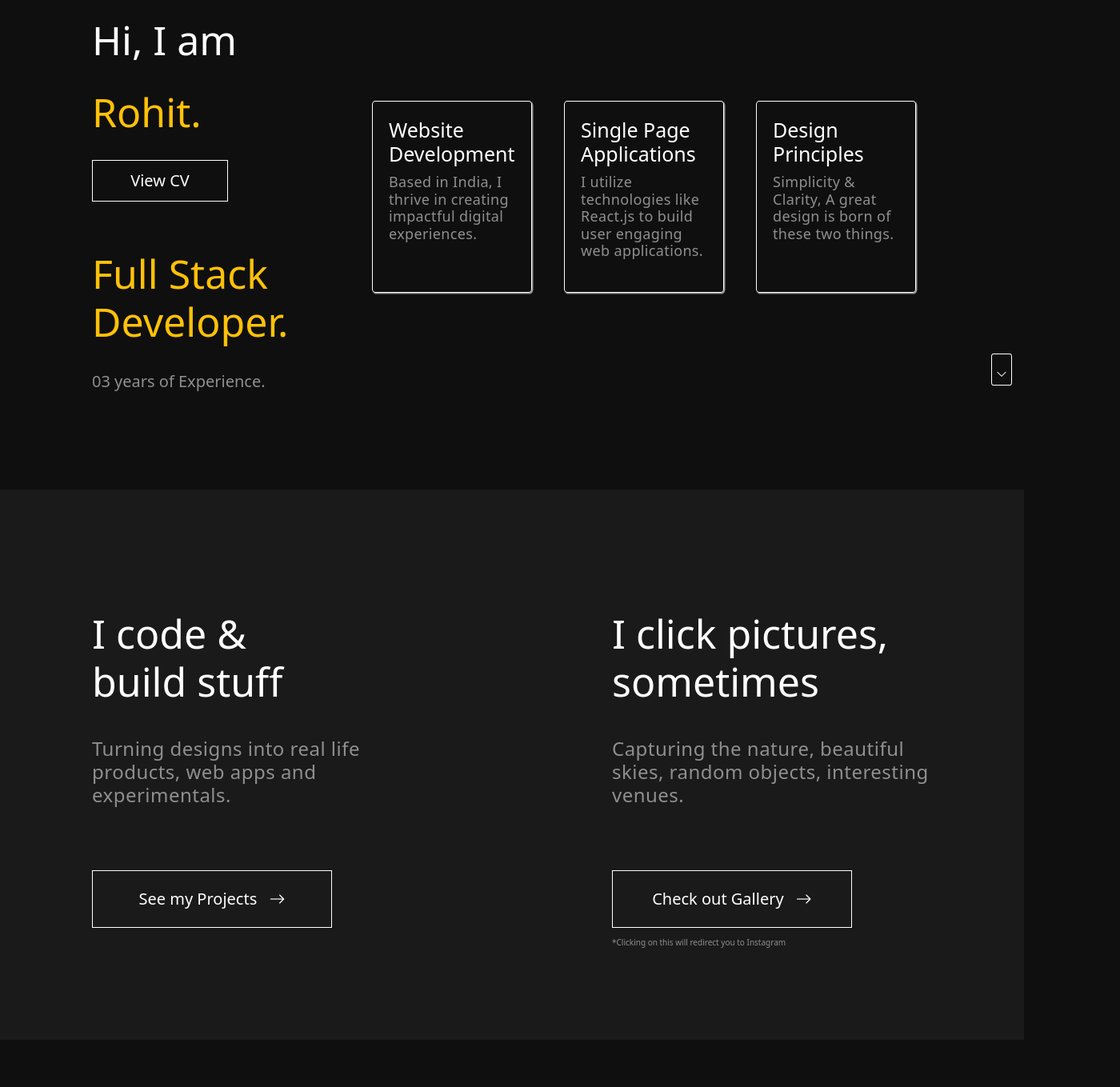
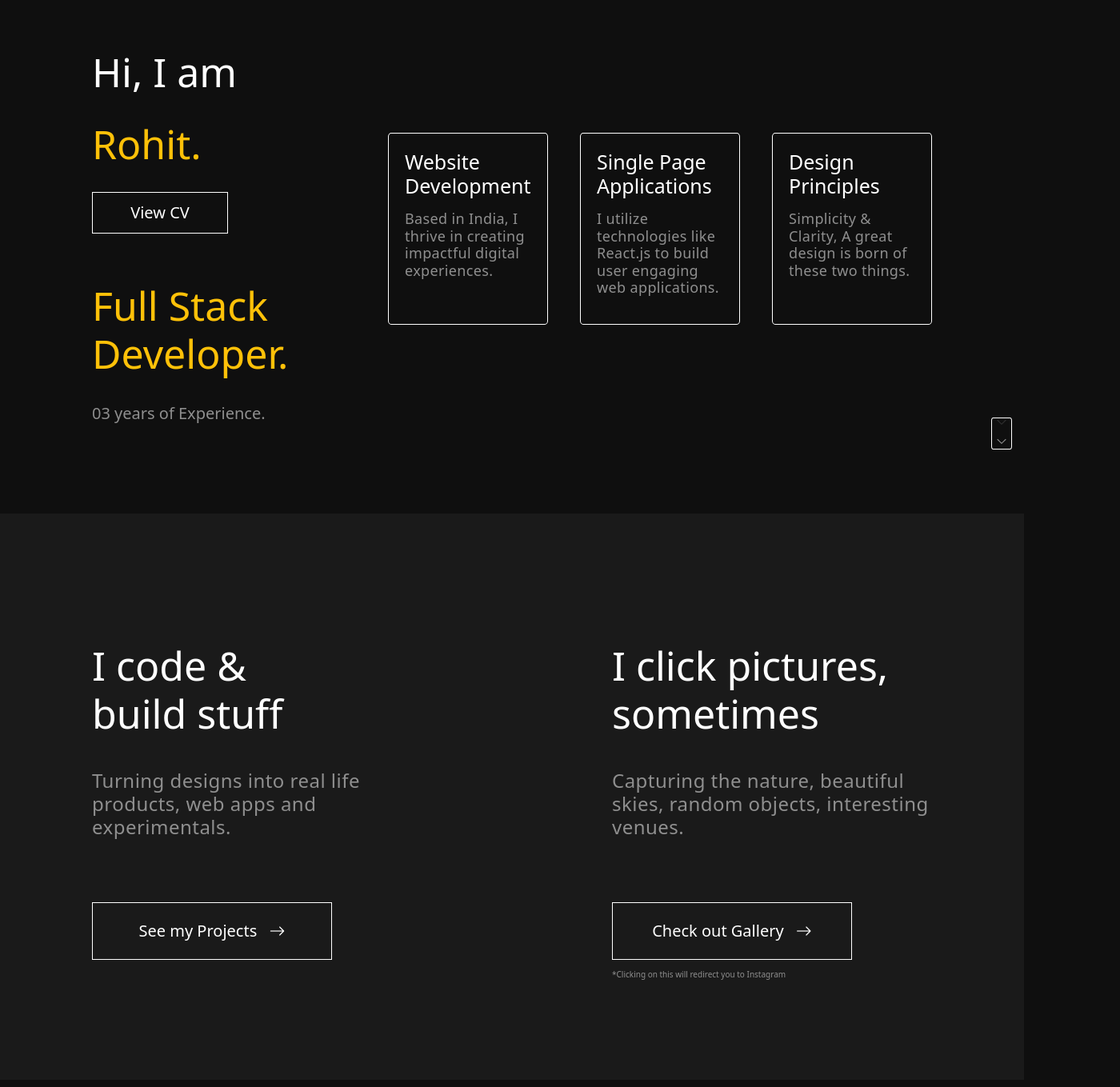
Before and after one commit to rohitashtekar/portfolio, a React (Vite) app in the folder Portfolio/: page / in a window 1280 px wide. Shown: the part 100-1459 px from the top of the page at 80% size, 1400 px wide, since content can reach past the window. Built offline with nearby package versions, Linux system fonts and the light colour scheme.

Commit message:
UPDATE: margins, formatted css

```diff
--- a/Portfolio/src/styles/components/contact.css
+++ b/Portfolio/src/styles/components/contact.css
@@ -15,8 +15,8 @@
 
 .contact-inner {
   display: flex;
-  padding: 0 5rem;
-  margin-top: 6rem;
+  padding: 0 4rem;
+  margin: 6rem 0;
   justify-content: space-between;
 }
 
--- a/Portfolio/src/styles/components/footer.css
+++ b/Portfolio/src/styles/components/footer.css
@@ -1,7 +1,6 @@
 /* ft */
 .ft-container {
   color: var(--primary-text-color);
-  margin-top: 5rem;
   font-size: 1.25rem;
   z-index: 999;
   background-color: var(--foreground-color);
--- a/Portfolio/src/styles/components/work.css
+++ b/Portfolio/src/styles/components/work.css
@@ -1,6 +1,7 @@
 .work-container {
     display: flex;
     flex-direction: column;
+    margin: 6rem;
     justify-content: center;
     align-items: center;
 }
--- a/Portfolio/src/styles/pages/home.css
+++ b/Portfolio/src/styles/pages/home.css
@@ -21,7 +21,7 @@
 
 .part-1 {
   display: flex;
-  padding: 0 5rem;
+  padding: 2rem 5rem;
   justify-content: space-between;
 }
 
@@ -31,7 +31,8 @@
   text-align: left;
 }
 
-.hero-text p,.hero-card {
+.hero-text p,
+.hero-card {
   color: var(--secondary-text-color);
 }
 
@@ -61,15 +62,17 @@
   height: 12rem;
   width: 10rem;
   font-size: 0.9rem;
-  margin: 1rem;
+  margin: 2rem;
+  margin-right: 0;
   padding: 1rem;
   border: 1px solid var(--primary-text-color);
   border-radius: 2%;
-  box-shadow: 1px 1px 0.5px 0.5px;
+  /* box-shadow: 1px 1px 0.5px 0.5px; */
 }
 
 .desc h5 {
   color: var(--primary-text-color);
+  margin-bottom: 0.8rem;
 }
 
 .desc p {
@@ -77,27 +80,15 @@
   letter-spacing: 0.02em;
 }
 
-.img-cont {
-  display: block;
-  height: inherit;
-  width: inherit;
-  background: url('../../assets/hero-img.png');
-  background-size: cover;
-  background-position-x: 90%;
-  margin-top: -1rem;
-  margin-left: -1rem;
-}
-
 .container-2 {
   display: flex;
-  margin: 2.5rem 0;
   background-color: var(--foreground-color);
   justify-content: center;
 }
 
 .part-2 {
   display: flex;
-  margin: 5.5rem 0;
+  margin: 6rem 0;
   padding: 0 5.75rem;
   justify-content: space-between;
 }
@@ -129,6 +120,7 @@
 
 /* ---------- Tablet (≤1141px) ---------- */
 @media (max-width: 1141px) {
+
   .part-1,
   .part-2 {
     flex-direction: column;
@@ -188,6 +180,7 @@
 
 /* ---------- Tablet (≤992px) ---------- */
 @media (max-width: 992px) {
+
   .part-1,
   .part-2 {
     flex-direction: column;
@@ -234,7 +227,8 @@
     margin-bottom: 2rem;
   }
 
-  .part-left p, .part-right p {
+  .part-left p,
+  .part-right p {
     padding: 0 5rem;
   }
 
@@ -298,11 +292,13 @@
     margin-bottom: 2rem;
   }
 
-  .part-left p, .part-right p {
+  .part-left p,
+  .part-right p {
     padding: 0 8rem;
   }
 
-  .part-left button, .part-right button {
+  .part-left button,
+  .part-right button {
     width: 50%;
   }
 
@@ -366,11 +362,13 @@
     margin-bottom: 2rem;
   }
 
-  .part-left p, .part-right p {
+  .part-left p,
+  .part-right p {
     padding: 0 3rem;
   }
 
-  .part-left button, .part-right button {
+  .part-left button,
+  .part-right button {
     width: 60%;
   }
 
```
